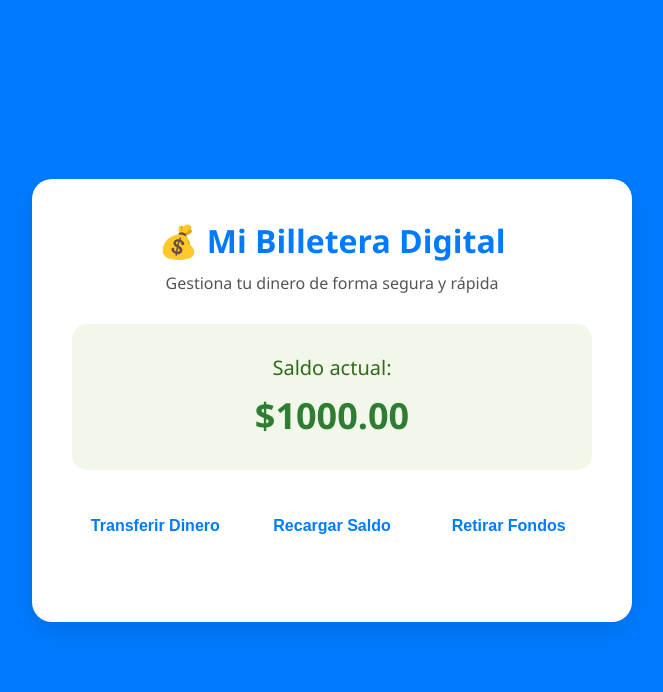
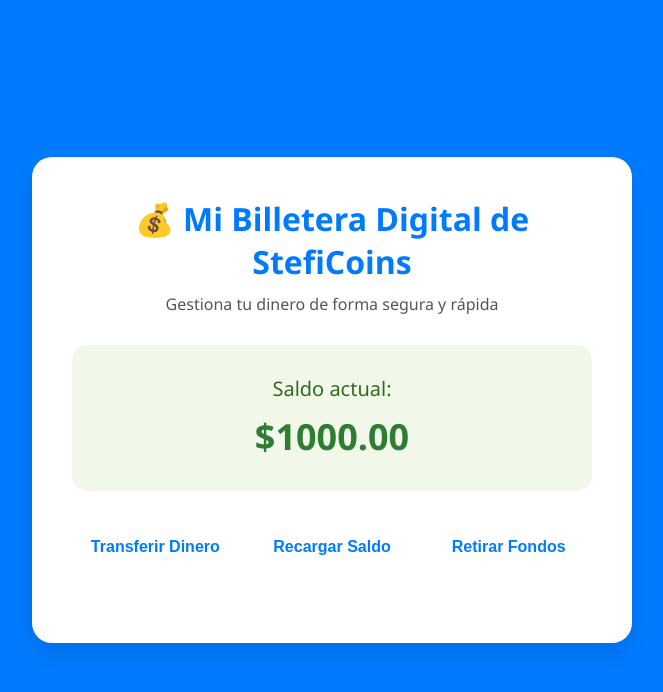
Before and after one commit to mrmorcilla/STEFI-coin-web, a plain HTML site: page index.html in a window 1280 px wide. Shown: the whole page, without its empty margins (308-971 px from the left). Drawn offline with Linux system fonts and the light colour scheme.

Commit message:
Update index.html

```diff
--- a/index.html
+++ b/index.html
@@ -225,7 +225,7 @@
 
   <main class="wallet-app">
     <section class="wallet-header">
-      <h1>💰 Mi Billetera Digital</h1>
+      <h1>💰 Mi Billetera Digital de StefiCoins</h1>
       <p>Gestiona tu dinero de forma segura y rápida</p>
     </section>
 
```
